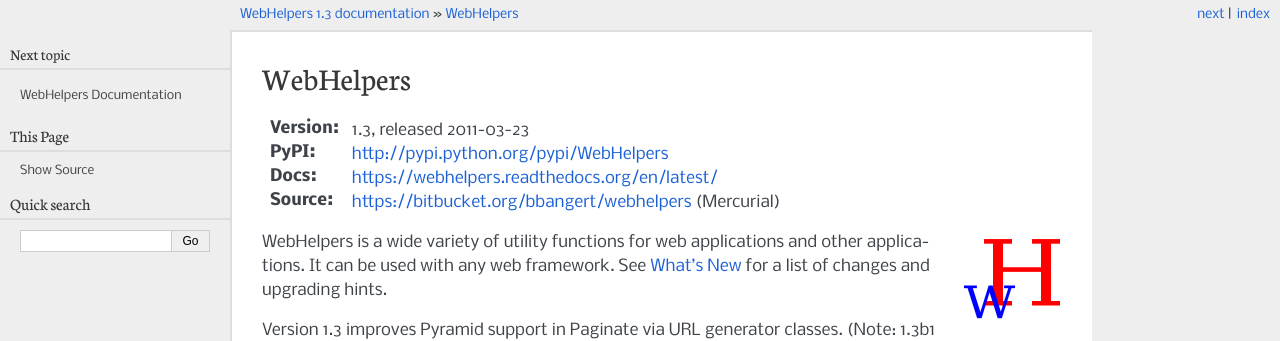
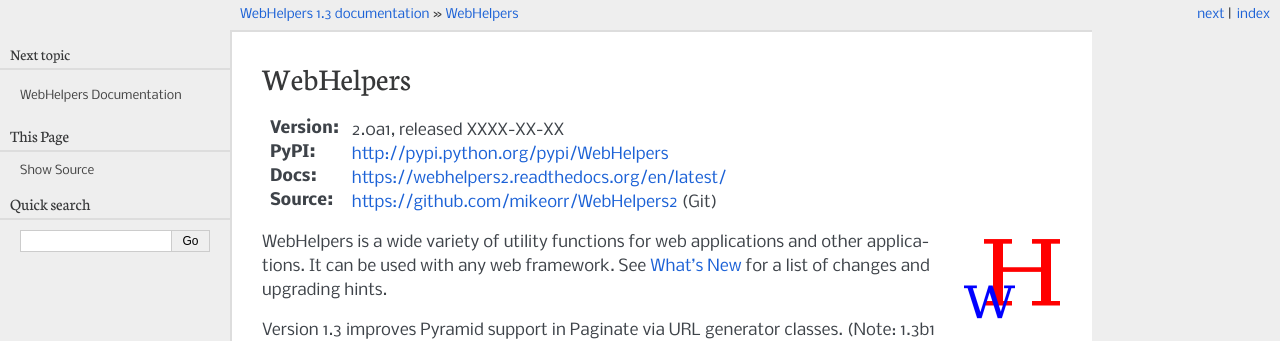
Before and after one commit to mikeorr/WebHelpers2, a Sphinx documentation site: the page built from docs/index.rst, in a window 1280 px wide. Shown: the top 341 px of the page. Built offline with Sphinx 7.4.7, drawn with Linux system fonts in a browser that asks for light colours.

```diff
--- a/docs/index.rst
+++ b/docs/index.rst
@@ -1,9 +1,9 @@
 WebHelpers
 %%%%%%%%%%
-:Version: 1.3, released 2011-03-23
+:Version: 2.0a1, released XXXX-XX-XX
 :PyPI: http://pypi.python.org/pypi/WebHelpers
-:Docs: https://webhelpers.readthedocs.org/en/latest/
-:Source: https://bitbucket.org/bbangert/webhelpers (Mercurial)
+:Docs: https://webhelpers2.readthedocs.org/en/latest/
+:Source: https://github.com/mikeorr/WebHelpers2 (Git)
 
 .. image:: _static/webhelpers-logo.png
    :width: 100px
```
